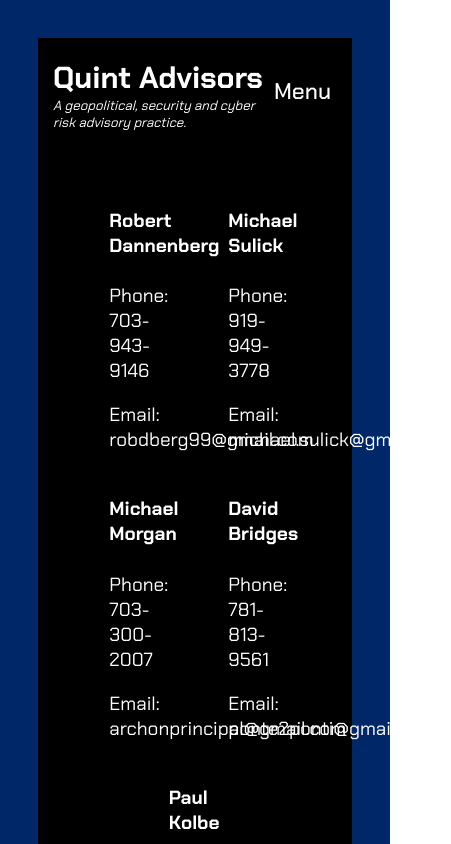
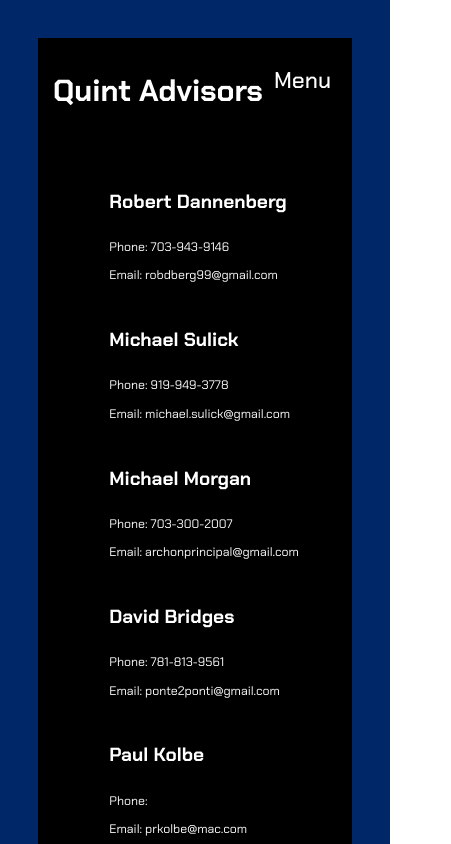
Before and after one commit to tdberg21/quint, a React (Create React App) app: page /contact in a window 390 px wide. Shown: the top 844 px of the page, 451 px wide, since content can reach past the window. Built offline with nearby package versions, Linux system fonts and the light colour scheme.

Commit message:
Add media queries

```diff
--- a/src/Components/App/App.css
+++ b/src/Components/App/App.css
@@ -95,3 +95,17 @@
 .menu-button {
   font-weight: 500;
 }
+
+@media screen and (max-width: 650px) {
+  .header-subtitle {
+    display: none;
+  }
+
+  .responsive-header-bar {
+  width: 31%;
+}
+
+.responsive-header-bar-nav-links {
+  font-size: 0.8rem;
+}
+}
--- a/src/Components/Contact/Contact.css
+++ b/src/Components/Contact/Contact.css
@@ -14,3 +14,29 @@
   height: fit-content;
   margin-left: 1rem;
 }
+
+@media screen and (max-width: 900px) {
+  .contact-text {
+    font-size: 0.8rem;
+  }
+}
+
+@media screen and (max-width: 650px) {
+  .contact-card {
+    width: 80%;
+  }
+  .contact-text {
+    /* font-size: 0.6rem; */
+  }
+
+  .contact-component {
+    flex-direction: column;
+    align-items: center;
+  }
+}
+
+@media screen and (max-width: 450px) {
+  .contact-text {
+    font-size: 0.65rem;
+  }
+}
--- a/src/Components/Contact/Contact.js
+++ b/src/Components/Contact/Contact.js
@@ -7,8 +7,8 @@
     return (
       <div className='contact-card' key={index}>
         <h4 className='contact-name'>{bio.name}</h4>
-        <p>Phone: {bio.phone}</p>
-        <p>Email: {bio.email}</p>
+        <p className='contact-text'>Phone: {bio.phone}</p>
+        <p className='contact-text'>Email: {bio.email}</p>
       </div>
     )
   })
```
